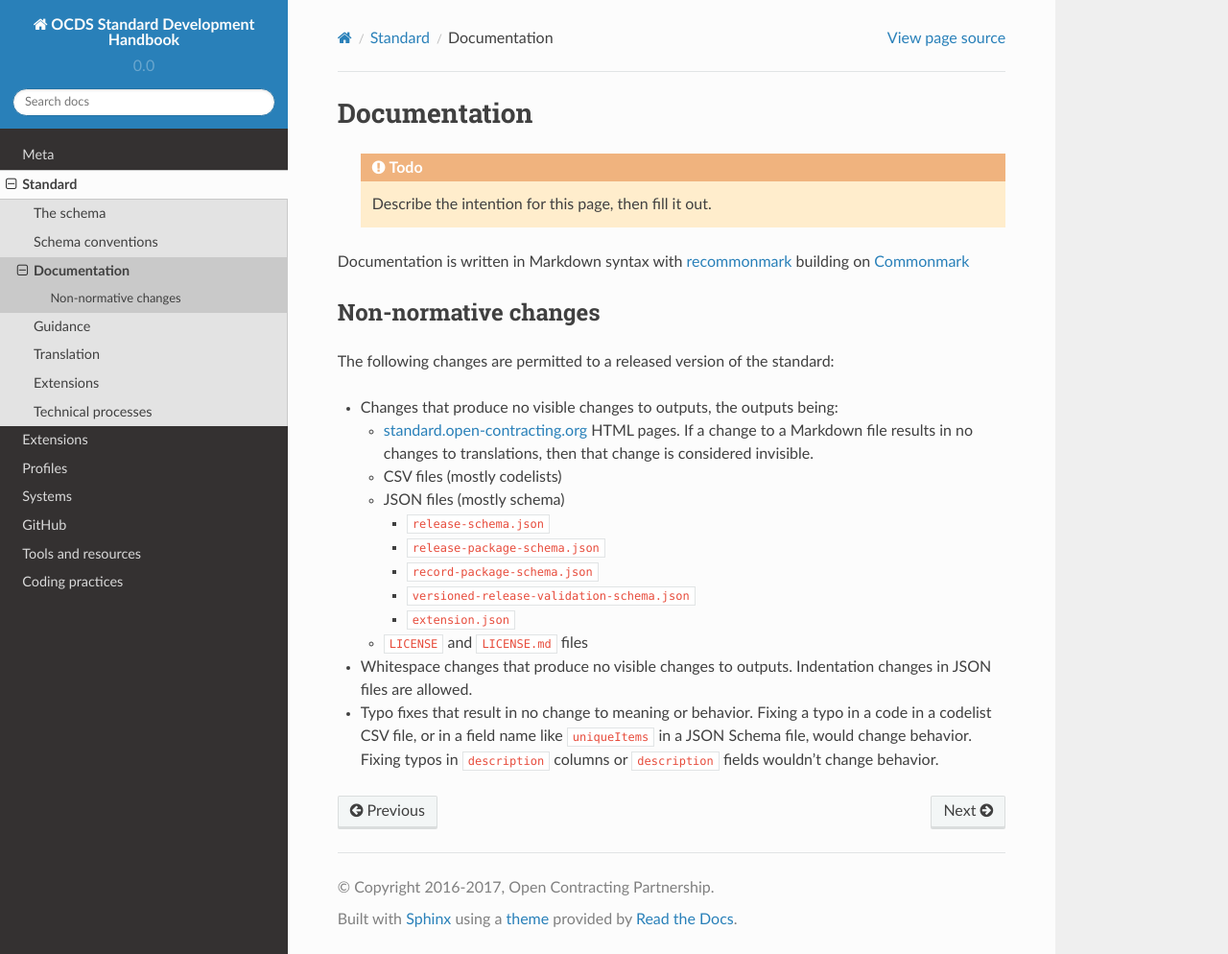
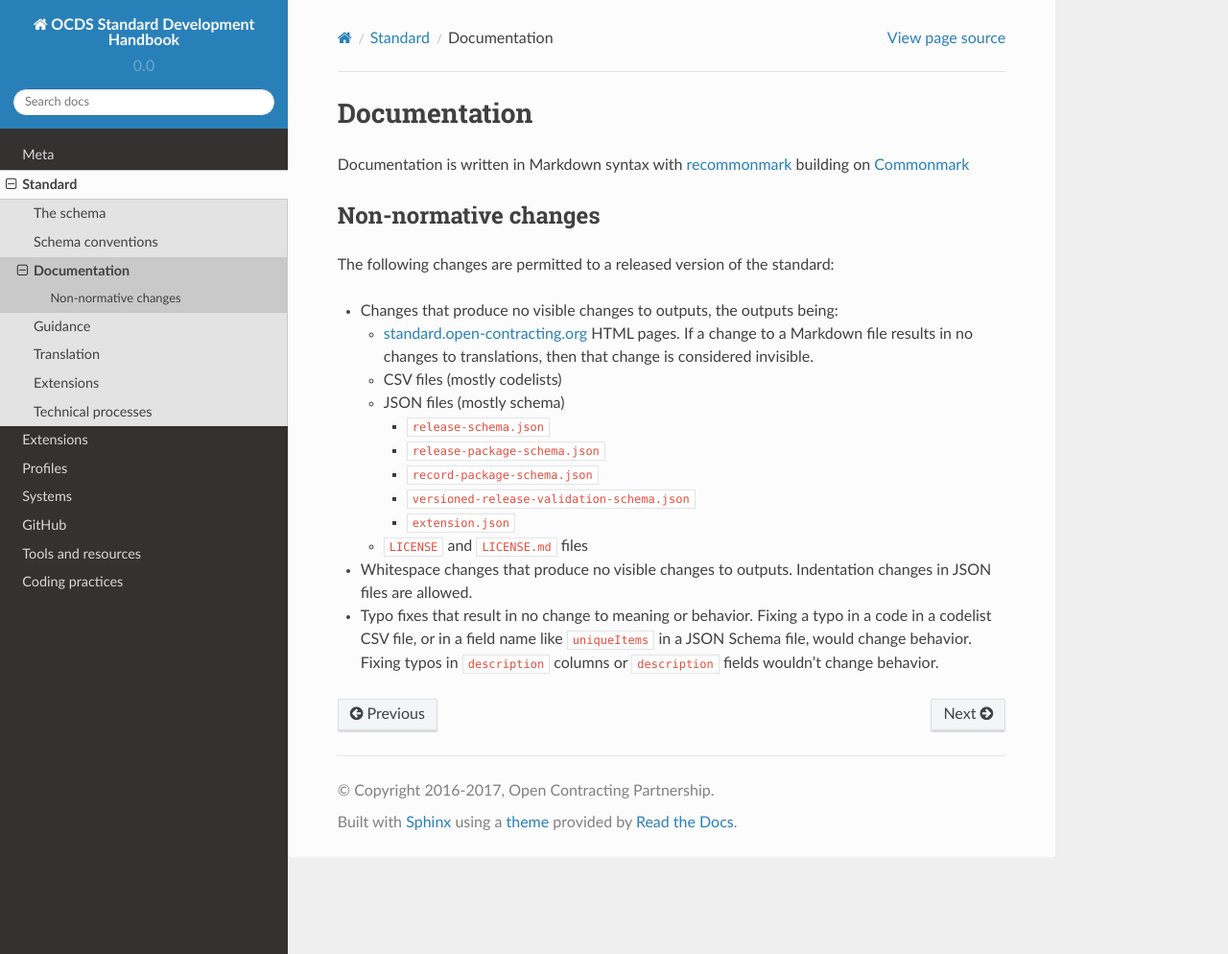
Before and after one commit to open-contracting/standard-development-handbook, a Sphinx documentation site: the page built from docs/standard/documentation.md, in a window 1280 px wide and 994 px high. Shown: the whole window at 96% size. Built offline with Sphinx 7.4.7 and the Read the Docs theme 2.0.0, drawn with Linux system fonts in a browser that asks for light colours.

Commit message:
Remove TODO.

````diff
--- a/docs/standard/documentation.md
+++ b/docs/standard/documentation.md
@@ -1,9 +1,4 @@
 # Documentation
-
-```eval_rst
-  .. todo::
-    Describe the intention for this page, then fill it out.
-```
 
 Documentation is written in Markdown syntax with [recommonmark](https://recommonmark.readthedocs.org/en/latest/) building on [Commonmark](http://commonmark.org/)
 
````
